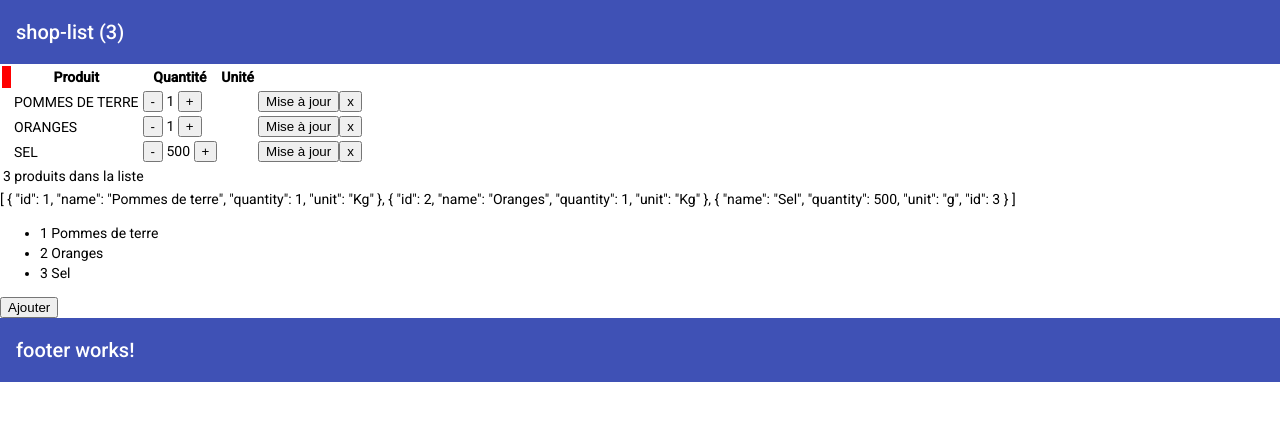
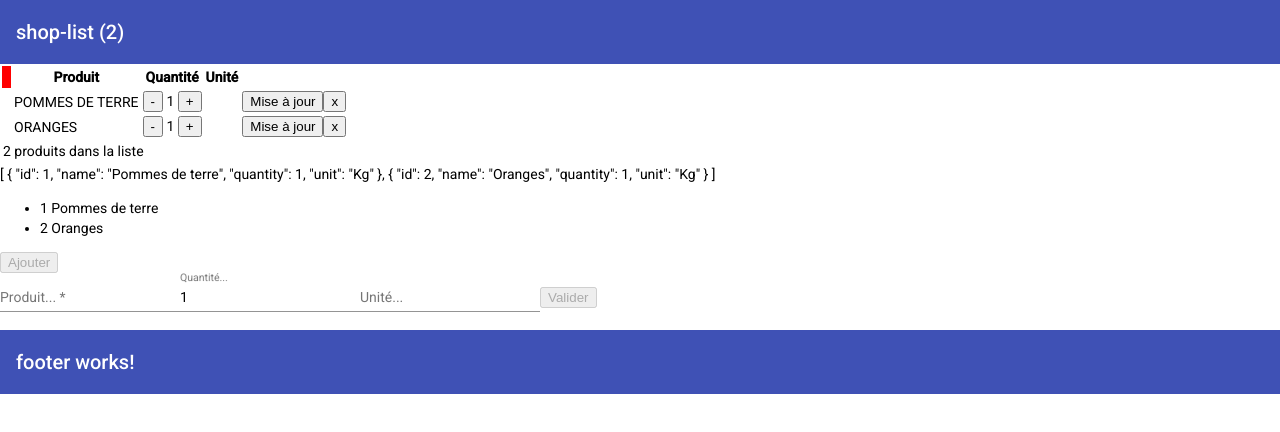
Before and after one commit to dacodemaniak/ng-shop-list, an Angular app: page /home in a window 1280 px wide. Both pictures are taken after a click on the button "Ajouter". Shown: the top 432 px of the page. Built offline with nearby package versions, Linux system fonts and the light colour scheme.

Commit message:
Add product form

```diff
--- a/src/app/pages/home/home.component.html
+++ b/src/app/pages/home/home.component.html
@@ -44,8 +44,12 @@
       </ul>
     </ng-container>
 
-    <button type="button" (click)="add()">
+    <button type="button" (click)="add()" [disabled]="editMode">
       Ajouter
     </button>
 
+    <ng-container *ngIf="editMode">
+      <app-product-form (newProduct)="addToList($event)"></app-product-form>
+    </ng-container>
+
     <ng-template #noProduct>{{ shopList.length | pluralize }}</ng-template>
--- a/src/app/pages/home/home.component.ts
+++ b/src/app/pages/home/home.component.ts
@@ -12,6 +12,8 @@ export class HomeComponent implements OnInit {
 
   public allSelected = false;
 
+  public editMode = false;
+
   constructor(
     private shopListService: ShopListService
   ) { }
@@ -25,11 +27,12 @@ export class HomeComponent implements OnInit {
   }
 
   public add(): void {
-    this.shopList.push(this.shopListService.add({
-      name: 'Sel',
-      quantity: 500,
-      unit: 'g'
-    }));
+    this.editMode = true;
+  }
+
+  public addToList(product: ProductInterface): void {
+    this.shopList.push(product);
+    this.editMode = false;
   }
 
   public remove(product: ProductInterface): void {
--- /dev/null
+++ b/src/app/shared/components/product-form/product-form.component.html
@@ -0,0 +1,33 @@
+<form [formGroup]="form" (ngSubmit)="validate()">
+  <mat-form-field>
+    <input matInput placeholder="Produit..." formControlName="name">
+    <mat-error *ngIf="c.name.errors">
+      Le champ Produit est ne peut pas être vide...
+    </mat-error>
+  </mat-form-field>
+
+  <mat-form-field>
+    <input matInput type="number" placeholder="Quantité..." formControlName="quantity">
+    <mat-error *ngIf="c.quantity.errors">
+      <div *ngIf="c.quantity.hasError('required')">
+        La quantité ne peut pas être vide...
+      </div>
+      <div *ngIf="c.quantity.hasError('min')">
+        La quantité ne peut pas être inférieure à {{ c.quantity.errors.min.min }}...
+      </div>
+      <div *ngIf="c.quantity.hasError('max')">
+        La quantité ne peut pas être supérieure à {{ c.quantity.errors.max.max }}...
+      </div>
+    </mat-error>
+  </mat-form-field>
+
+  <mat-form-field>
+    <input matInput placeholder="Unité..." formControlName="unit">
+  </mat-form-field>
+
+  <button
+    [disabled]="form.invalid"
+  >
+    Valider
+  </button>
+</form>
--- /dev/null
+++ b/src/app/shared/components/product-form/product-form.component.ts
@@ -0,0 +1,54 @@
+import { ShopListService } from './../../../core/services/shop-list.service';
+import { Component, EventEmitter, OnInit, Output } from '@angular/core';
+import { FormBuilder, FormGroup, Validators } from '@angular/forms';
+import { ProductInterface } from 'src/app/core/interfaces/product-interface';
+
+@Component({
+  selector: 'app-product-form',
+  templateUrl: './product-form.component.html',
+  styleUrls: ['./product-form.component.scss']
+})
+export class ProductFormComponent implements OnInit {
+
+  public form: FormGroup;
+  @Output() newProduct: EventEmitter<ProductInterface> = new EventEmitter();
+
+  constructor(
+    private formBuilder: FormBuilder,
+    private shopListService: ShopListService
+  ) { }
+
+  public get c(): any {
+    return this.form.controls;
+  }
+
+  ngOnInit(): void {
+    this.form = this.formBuilder.group({
+      name: [
+        '', // Default value
+        Validators.required
+      ],
+      quantity: [
+        1,
+        Validators.compose([
+          Validators.required,
+          Validators.min(1),
+          Validators.max(10)
+        ])
+      ],
+      unit: [
+        ''
+      ]
+    });
+  }
+
+  public validate(): void {
+    if (this.form.valid) {
+      console.log(`${JSON.stringify(this.form.value)}`);
+      this.newProduct.emit(this.shopListService.add(this.form.value));
+      this.form.reset();
+    } else {
+      console.log('Erreur dans les données du formulaire');
+    }
+  }
+}
```
Also changed, not shown: src/app/shared/shared.module.ts (+17 -2 lines), src/app/shared/components/product-form/product-form.component.scss (added).
